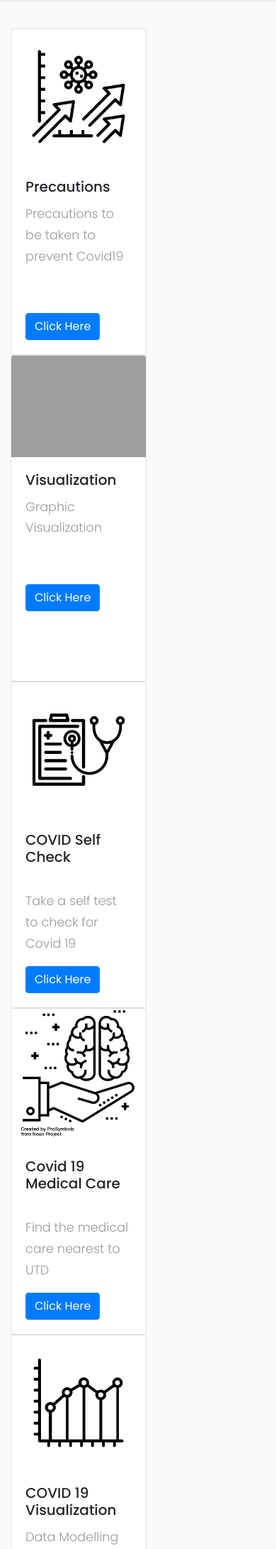
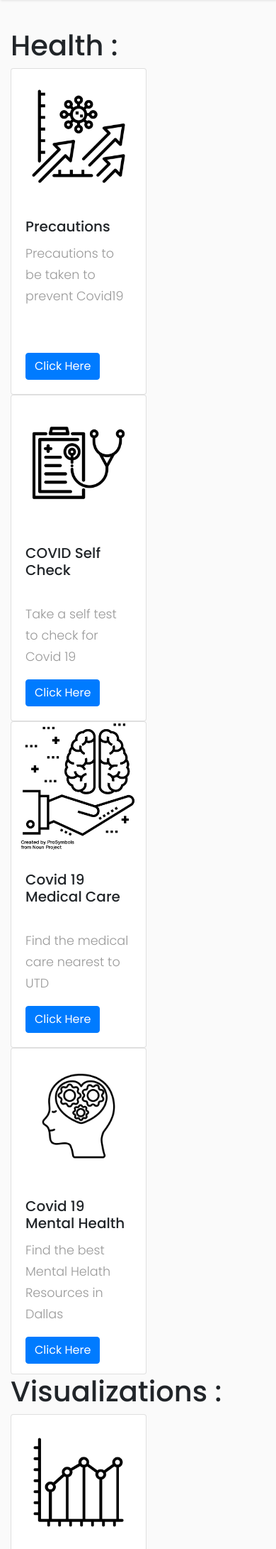
Before and after one commit to ashwin1/covid19, a PHP site: page /html/stats.html in a window 390 px wide. Shown: the part 70-2252 px from the top of the page at 71% size. Run offline with PHP 8.4, Linux system fonts and the light colour scheme; some libraries are stand-ins or nearby versions; grey boxes are pictures that could not be loaded.

Commit message:
sub categories health and visualizations

```diff
--- a/html/css/styles1.css
+++ b/html/css/styles1.css
@@ -71,7 +71,7 @@ a:hover {
 	opacity: 0;
 	border: 4px solid white;
 	border-radius: 10px;
-	min-width: 200px;
+	min-width: 100px;
 	padding: 10px;
 	margin-top: 20px;
 }
--- a/html/stats.html
+++ b/html/stats.html
@@ -74,13 +74,13 @@
           <div class="collapse navbar-collapse" id="navbarSupportedContent">
             <ul class="nav navbar-nav ml-auto">
               <li class="nav-item active">
-                <a class="nav-link" id = "TexasCases" href="#">Case</a>
+                <a class="nav-link" id="TexasCases" href="#">Case</a>
               </li>
               <li class="nav-item">
                 <!-- <a class="nav-link" href="#">Recovery</a> -->
               </li>
               <li class="nav-item">
-                <a class="nav-link" id = "TexasDeaths" href="#">Fatality</a>
+                <a class="nav-link" id="TexasDeaths" href="#">Fatality</a>
               </li>
               <li class="nav-item">
                 <!-- <a class="nav-link" href="#">Test</a> -->
@@ -92,15 +92,12 @@
       <div class="container">
 
         <!-- Subtopics row-->
+        <h1> Health :</h1>
         <div class="row">
 
-          <div class="col-md" >
+          <div class="col-sm-3">
             <div class="card img-card-container" style="width: 12rem;height: 460px;">
               <img class="card-img-top card-image-hover" src="img/Virus.png" alt="Card image cap">
-
-              <div class="middle-card-image-content">
-                <div class="card-image-text btn btn-info btn-lg" data-toggle="modal" data-target="#myModal">Click</div>
-              </div>
 
               <div class="card-body">
                 <h5 class="card-title">Precautions</h5>
@@ -110,33 +107,13 @@
             </div>
           </div>
 
-          <div class="col-md" >
-            <div class="card img-card-container" style="width: 12rem;height: 460px;">
-              <img class="card-img-top card-image-hover" src="img/visual.png" alt="Card image cap">
-
-              <div class="middle-card-image-content">
-                <div class="card-image-text btn btn-info btn-lg" data-toggle="modal" data-target="#myModal">Click</div>
-              </div>
-
-              <div class="card-body">
-                <h5 class="card-title">Visualization</h5>
-                <p class="card-text">Graphic Visualization</p><br><br>
-                <a href="https://dfwcovid19.utdallas.edu" class="btn btn-primary">Click Here</a>
-              </div>
-            </div>
-          </div>
 
 
 
-          <div class="col-md" >
+          <div class="col-sm-3">
             <div class="card img-card-container" style="width: 12rem;height: 460px;">
               <img class="card-img-top card-image-hover" src="img/noun_Medical Report_3283836.png" alt="Card image cap">
-
-              <div class="middle-card-image-content">
-                <div class="card-image-text">Click</div>
-              </div>
-
-              <div class="card-body"  >
+              <div class="card-body">
                 <h5 class="card-title">COVID Self Check</h5><br>
                 <p class="card-text">Take a self test to check for Covid 19</p>
                 <a href="https://landing.google.com/screener/covid19" class="btn btn-primary">Click Here</a>
@@ -144,15 +121,10 @@
             </div>
           </div>
 
-          <div class="col-md" >
+          <div class="col-sm-3">
             <div class="card img-card-container" style="width: 12rem;height: 460px;">
               <img class="card-img-top card-image-hover" src="img/noun_brain care_2418090.png" alt="Card image cap">
-
-              <div class="middle-card-image-content">
-                <div class="card-image-text">Click</div>
-              </div>
-
-              <div class="card-body" >
+              <div class="card-body">
                 <h5 class="card-title">Covid 19 Medical Care</h5><br>
                 <p class="card-text">Find the medical care nearest to UTD</p>
                 <a href="https://medicalcityhealthcare.com/covid-19/" class="btn btn-primary">Click Here</a>
@@ -160,31 +132,9 @@
             </div>
           </div>
 
-
-          <div class="col-md">
+          <div class="col-sm-3">
             <div class="card img-card-container" style="width: 12rem;height: 460px;">
-              <img class="card-img-top card-image-hover" src="img/noun_data visualization_2034138.png" alt="Card image cap">
-
-              <div class="middle-card-image-content">
-                <div class="card-image-text">Click</div>
-              </div>
-
-              <div class="card-body">
-                <h5 class="card-title">COVID 19 Visualization</h5>
-                <p class="card-text">Data Modelling and Visualizations</p><br>
-                <a href="https://jariel97.github.io/projects.html" class="btn btn-primary">Click Here</a>
-              </div>
-            </div>
-          </div>
-
-          <div class="col-md" >
-            <div class="card img-card-container" style="width: 12rem;" style="height:460px;">
               <img class="card-img-top card-image-hover" src="img/noun_empathy_2683229.png" alt="Card image cap">
-
-              <div class="middle-card-image-content">
-                <div class="card-image-text">Click</div>
-              </div>
-
               <div class="card-body">
                 <h5 class="card-title">Covid 19 Mental Health</h5>
                 <p class="card-text">Find the best Mental Helath Resources in Dallas</p>
@@ -194,28 +144,32 @@
           </div>
 
 
+        </div>
+        <h1> Visualizations :</h1>
+        <div class="row">
 
-          <!-- Modal -->
-          <div class="modal fade" id="myModal" role="dialog">
-            <div class="modal-dialog">
 
-              <!-- Modal content-->
-              <div class="modal-content">
-                <div class="modal-header">
-                  <button type="button" class="close" data-dismiss="modal">&times;</button>
-                  <h4 class="modal-title">Modal Header</h4>
-                </div>
-                <div class="modal-body">
-                  <p>Some text in the modal.</p>
-                </div>
-                <div class="modal-footer">
-                  <button type="button" class="btn btn-default" data-dismiss="modal">Close</button>
-                </div>
+          <div class="col-sm-3" >
+            <div class="card img-card-container" style="width: 12rem;height: 460px;">
+              <img class="card-img-top card-image-hover" src="img/noun_data visualization_2034138.png" alt="Card image cap">
+              <div class="card-body">
+                <h5 class="card-title">COVID 19 Visualization</h5>
+                <p class="card-text">Data Modelling and Visualizations</p><br>
+                <a href="https://jariel97.github.io/projects.html" class="btn btn-primary">Click Here</a>
               </div>
-
             </div>
           </div>
 
+          <div class="col-sm-3">
+            <div class="card img-card-container" style="width: 12rem;height: 460px;">
+              <img class="card-img-top card-image-hover" src="img/visual.png" alt="Card image cap">
+              <div class="card-body">
+                <h5 class="card-title">Visualization</h5>
+                <p class="card-text">Graphic Visualization</p><br><br>
+                <a href="https://dfwcovid19.utdallas.edu" class="btn btn-primary">Click Here</a>
+              </div>
+            </div>
+          </div>
         </div>
       </div>
       <div style="margin-top:150px;">
@@ -252,9 +206,9 @@
   <!-- Bootstrap JS -->
   <script src="https://stackpath.bootstrapcdn.com/bootstrap/4.1.0/js/bootstrap.min.js" integrity="sha384-uefMccjFJAIv6A+rW+L4AHf99KvxDjWSu1z9VI8SKNVmz4sk7buKt/6v9KI65qnm" crossorigin="anonymous"></script>
 
-<script src = "js/TexasNumbers.js">
-texasConfirmedDeaths();
-</script>
+  <script src="js/TexasNumbers.js">
+    texasConfirmedDeaths();
+  </script>
 
   <script type="text/javascript">
     $(document).ready(function() {
```
